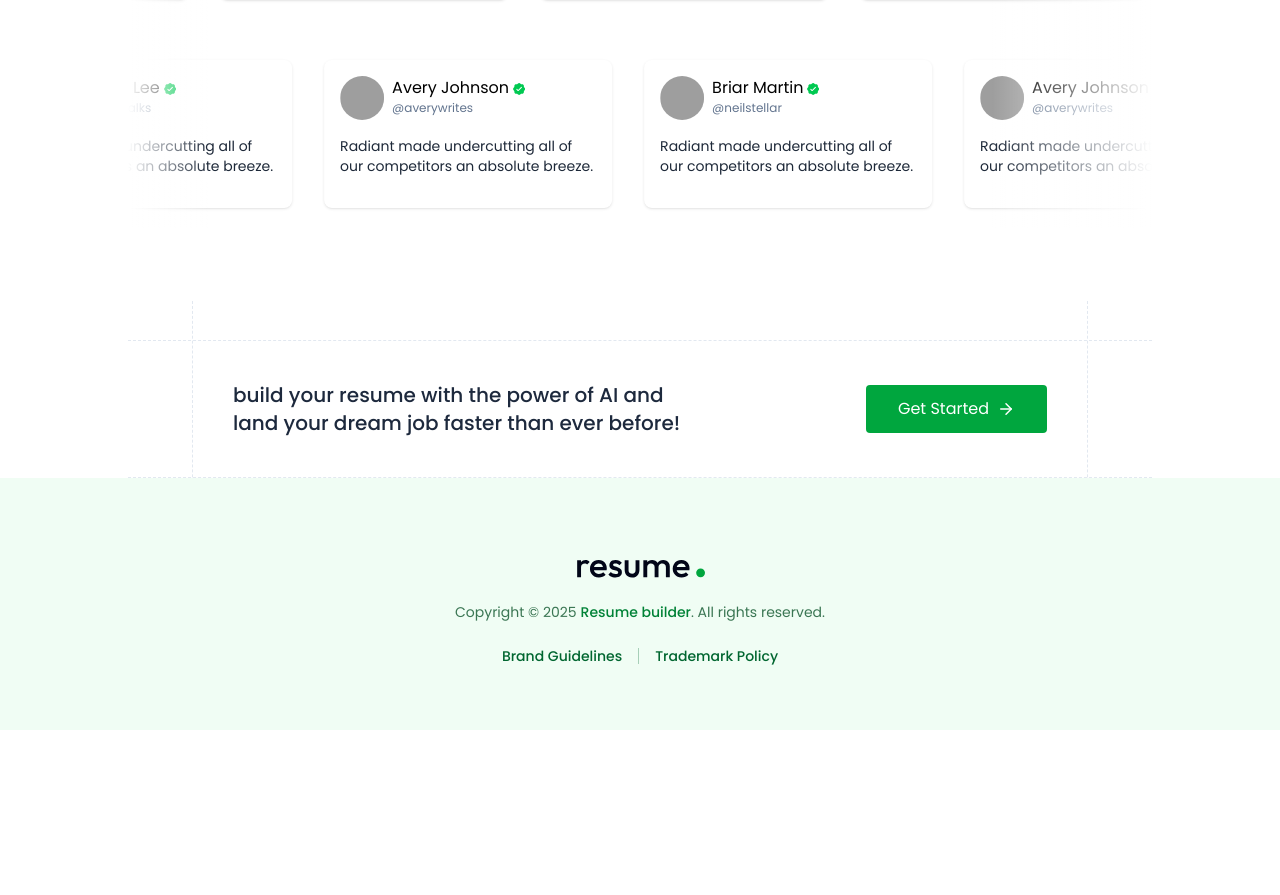
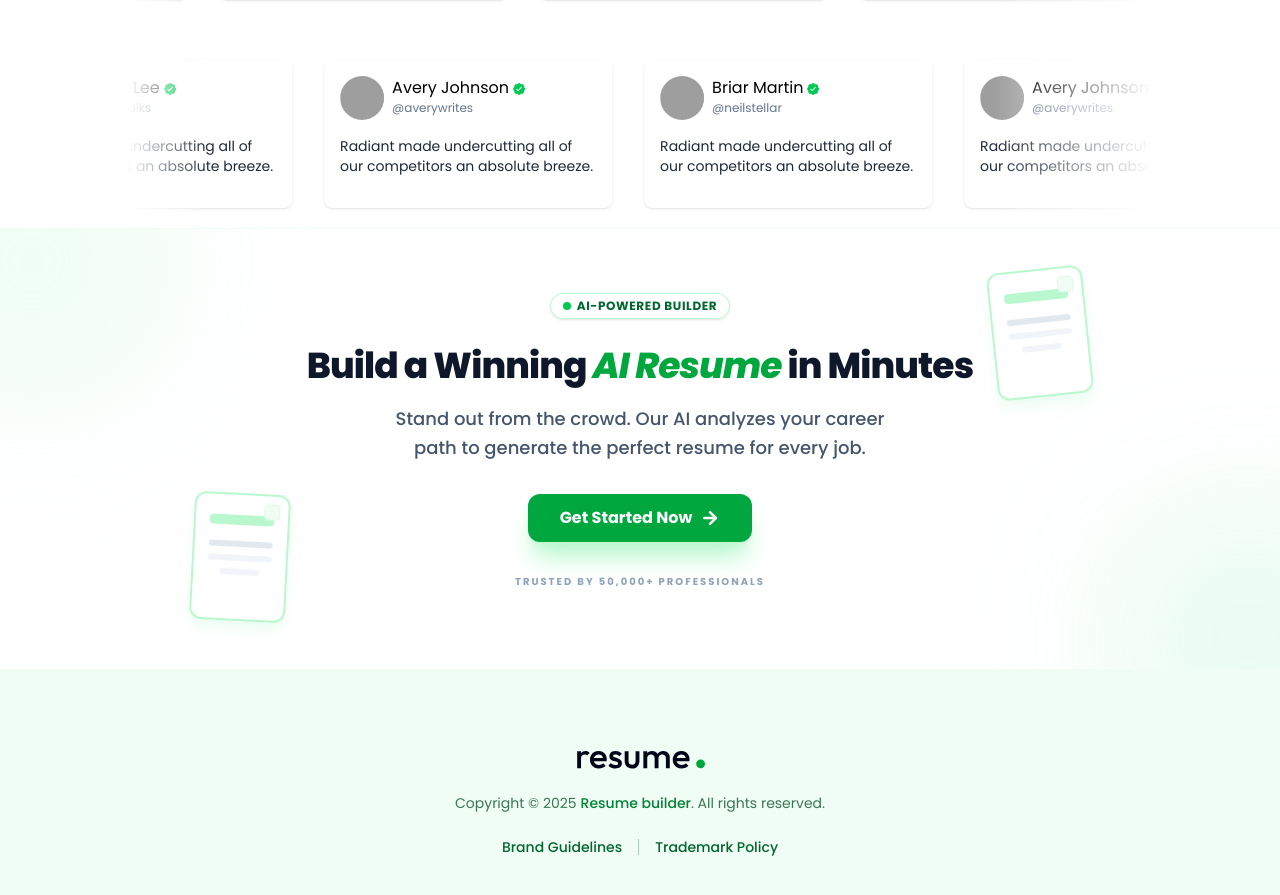
Before and after one commit to urmilarajapurkar953-design/ai-resume-builder, a React (Vite) app in the folder client/: page / in a window 1280 px wide. Shown: the part 1840-2735 px from the top of the page. Before the commit the page ends 2570 px from the top, so only its background shows below. Built offline with nearby package versions, Linux system fonts and the light colour scheme; no server answers; grey boxes are pictures that could not be loaded.

Commit message:
Refine CTA component visuals and fix footer alignment

```diff
--- a/client/src/components/home/CallToAction.jsx
+++ b/client/src/components/home/CallToAction.jsx
@@ -2,34 +2,109 @@ import React from "react";
 
 const CallToAction = () => {
   return (
-    <div id="cta" className="border-y border-dashed border-slate-200 w-full max-w-5xl mx-auto px-10 sm:px-16 mt-28">
-      <div className="flex flex-col md:flex-row text-center md:text-left items-center justify-between gap-8 px-3 md:px-10 border-x border-dashed border-slate-200 py-16 sm:py-20 -mt-10 -mb-10 w-full">
-        <p className="text-xl font-medium max-w-md text-slate-800">
-build your resume with the power of AI and land your dream job faster than ever before!
+    <>
+      <style>{`
+        @keyframes float {
+          0% { transform: translateY(0px) rotate(0deg); }
+          50% { transform: translateY(-10px) rotate(2deg); }
+          100% { transform: translateY(0px) rotate(0deg); }
+        }
+        .animate-float {
+          animation: float 6s ease-in-out infinite;
+        }
+        .bg-grid-pattern {
+          background-image: radial-gradient(#22c55e 0.5px, transparent 0.5px);
+          background-size: 24px 24px;
+        }
+      `}</style>
+
+      <div id="cta" className="relative w-full overflow-hidden bg-white mb-0 border-t border-green-50">
+
+        {/* Background Layer */}
+        <div className="absolute inset-0 bg-white overflow-hidden">
+          <div className="absolute inset-0 bg-grid-pattern opacity-[0.15]"></div>
+
+          <div className="absolute -top-24 -left-24 w-64 h-64 bg-green-200/30 rounded-full blur-[80px]"></div>
+          <div className="absolute -bottom-24 -right-24 w-64 h-64 bg-green-300/20 rounded-full blur-[80px]"></div>
+
+          {/* TOP RIGHT RESUME ACCENT */}
+          <div className="hidden lg:block absolute top-10 right-[15%] w-24 h-32 bg-white border-2 border-green-200 rounded-xl shadow-lg shadow-green-100/50 -rotate-6 animate-float z-20">
+             <div className="w-16 h-2.5 bg-green-200 mt-5 mx-auto rounded-sm"></div>
+             <div className="w-16 h-1.5 bg-slate-200 mt-4 mx-auto rounded-sm"></div>
+             <div className="w-16 h-1.5 bg-slate-100 mt-2 mx-auto rounded-sm"></div>
+             <div className="w-10 h-1.5 bg-slate-100 mt-2 mx-auto rounded-sm"></div>
+             <div className="absolute top-2 right-2 w-4 h-4 bg-green-50 rounded-sm border border-green-100"></div>
+          </div>
+
+          {/* NEW BOTTOM LEFT RESUME ACCENT */}
+          <div
+            className="hidden lg:block absolute bottom-12 left-[15%] w-24 h-32 bg-white border-2 border-green-200 rounded-xl shadow-lg shadow-green-100/50 rotate-3 animate-float z-20"
+            style={{ animationDelay: '1s' }} // Staggered animation
+          >
+             <div className="w-16 h-2.5 bg-green-200 mt-5 mx-auto rounded-sm"></div>
+             <div className="w-16 h-1.5 bg-slate-200 mt-4 mx-auto rounded-sm"></div>
+             <div className="w-16 h-1.5 bg-slate-100 mt-2 mx-auto rounded-sm"></div>
+             <div className="w-10 h-1.5 bg-slate-100 mt-2 mx-auto rounded-sm"></div>
+             <div className="absolute top-2 right-2 w-4 h-4 bg-green-50 rounded-sm border border-green-100"></div>
+          </div>
+        </div>
+
+        {/* Content Layer */}
+        <div className="relative z-10 flex flex-col items-center justify-center text-center pt-16 pb-20 px-6 max-w-5xl mx-auto">
+
+          {/* Badge */}
+          <div className="flex items-center justify-center bg-white/80 backdrop-blur-md px-3 py-1 gap-1.5 rounded-full text-[10px] md:text-xs border border-green-200 shadow-sm mb-6">
+            <span className="relative flex h-2 w-2">
+              <span className="animate-ping absolute inline-flex h-full w-full rounded-full bg-green-400 opacity-75"></span>
+              <span className="relative inline-flex rounded-full h-2 w-2 bg-green-500"></span>
+            </span>
+            <span className="text-green-800 font-bold tracking-wider uppercase">
+              AI-Powered Builder
+            </span>
+          </div>
+
+          <h2 className="text-2xl md:text-4xl font-extrabold leading-tight tracking-tight text-slate-900 max-w-2xl">
+            Build a Winning <span className="text-green-600 italic">AI Resume</span> in Minutes
+          </h2>
+
+          <p className="text-slate-600 mt-4 max-w-lg text-sm md:text-lg font-medium leading-relaxed">
+            Stand out from the crowd. Our AI analyzes your career path to generate the perfect resume for every job.
           </p>
+
+          <div className="mt-8">
             <a
               href="https://prebuiltui.com"
-          className="flex items-center gap-2 rounded py-3 px-8 bg-green-600 hover:bg-green-700 transition text-white"
+              className="group relative inline-flex items-center gap-2 rounded-xl py-3 px-8 bg-green-600 hover:bg-green-700 transition-all duration-300 text-white font-bold text-sm md:text-base shadow-xl shadow-green-200 active:scale-95 overflow-hidden"
             >
-          <span>Get Started</span>
+              <div className="absolute inset-0 flex h-full w-full justify-center [transform:skew(-12deg)_translateX(-100%)] group-hover:duration-1000 group-hover:[transform:skew(-12deg)_translateX(100%)]">
+                <div className="relative h-full w-8 bg-white/20"></div>
+              </div>
+
+              <span className="relative">Get Started Now</span>
               <svg
                 xmlns="http://www.w3.org/2000/svg"
-            width="24"
-            height="24"
+                width="20"
+                height="20"
                 viewBox="0 0 24 24"
                 fill="none"
                 stroke="currentColor"
-            strokeWidth="2"
+                strokeWidth="3"
                 strokeLinecap="round"
                 strokeLinejoin="round"
-            className="size-4.5"
+                className="relative transition-transform group-hover:translate-x-1"
               >
                 <path d="M5 12h14" />
                 <path d="m12 5 7 7-7 7" />
               </svg>
             </a>
           </div>
+
+          <div className="mt-8 text-slate-400 text-[9px] md:text-[10px] font-bold uppercase tracking-[0.2em]">
+             Trusted by 50,000+ professionals
           </div>
+        </div>
+      </div>
+    </>
   );
 };
 
```
Lines whose indentation alone changed are shown as unchanged.
